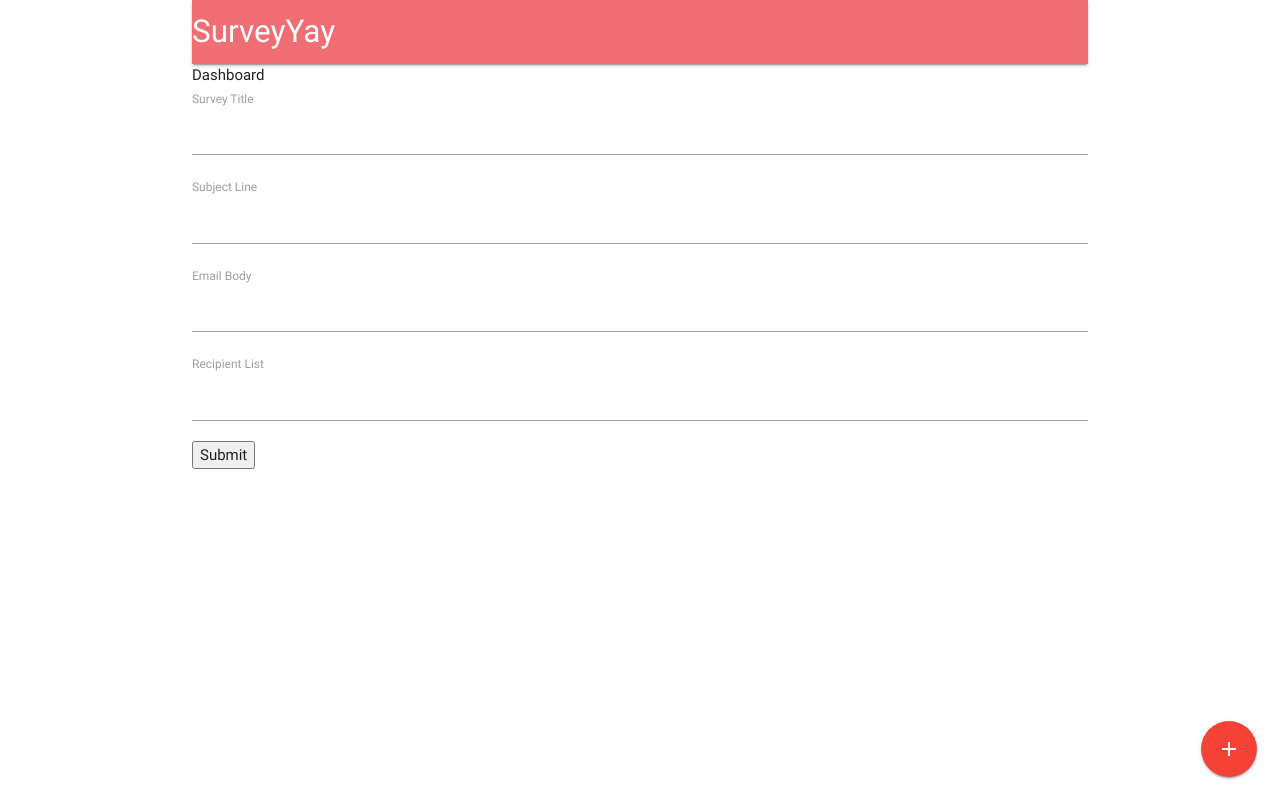
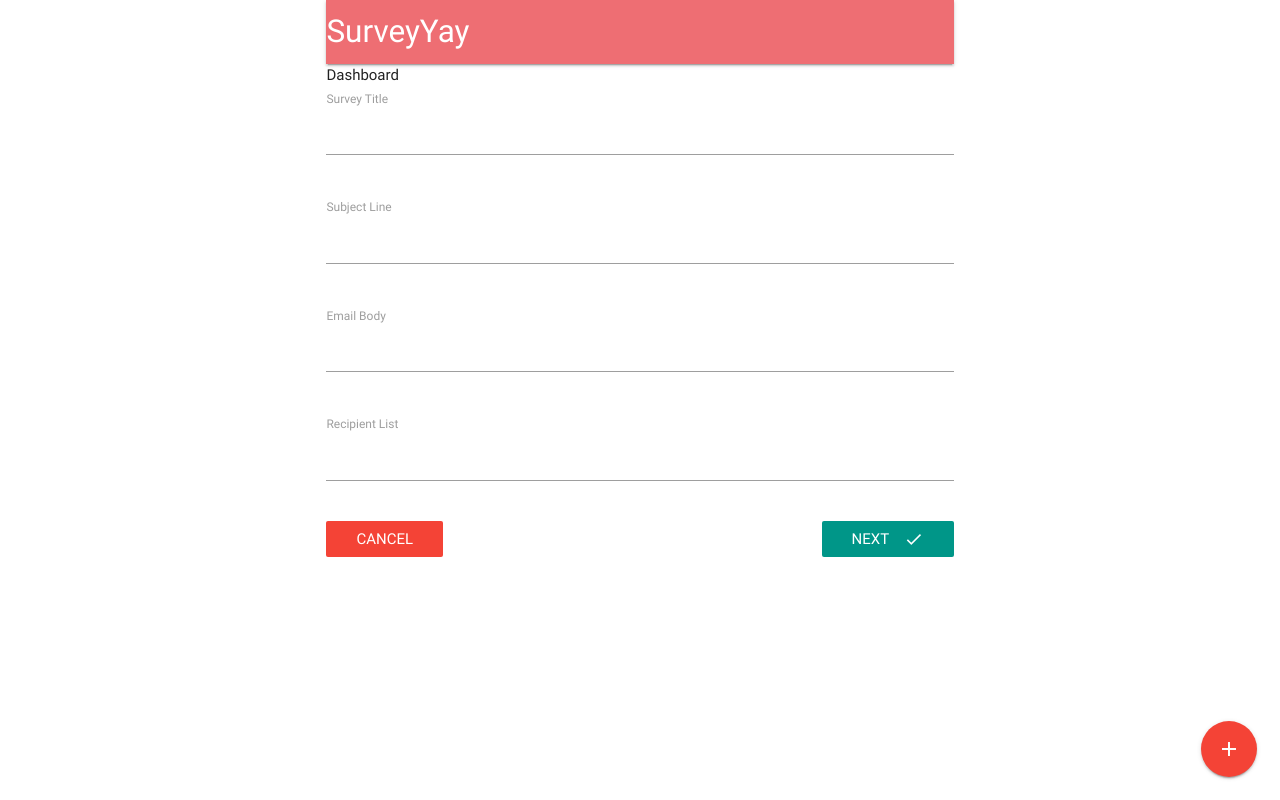
Before and after one commit to phuongha2012/SurveyYay, a React (Create React App) app in the folder client/: page /surveys/new in a window 1280 px wide. Built offline with nearby package versions, Linux system fonts and the light colour scheme; no server answers.

Commit message:
validate users' inputs

```diff
--- a/client/src/components/App.js
+++ b/client/src/components/App.js
@@ -17,7 +17,7 @@
     return (
       <div className="container">
         <BrowserRouter>
-          <div>
+          <div className="container">
             <Header />
             <Route exact path="/" component={Landing} />
             <Route path="/surveys" component={Dashboard} />
--- a/client/src/components/surveys/SurveyField.js
+++ b/client/src/components/surveys/SurveyField.js
@@ -1,10 +1,13 @@
 import React from 'react';
 
-export default ({ input, label }) => {
+export default ({ input, label, meta: { error, touched } }) => {
   return (
     <div>
       <label>{label}</label>
       <input {...input} />
+      <div className="red-text" style={{ marginBottom: '20px' }}>
+        {touched && error}
+      </div>
     </div>
   );
 };
--- a/client/src/components/surveys/SurveyForm.js
+++ b/client/src/components/surveys/SurveyForm.js
@@ -1,7 +1,9 @@
 import _ from 'lodash';
 import React, { Component } from 'react';
 import { reduxForm, Field } from 'redux-form';
+import { Link } from 'react-router-dom';
 import SurveyField from './SurveyField';
+import validateEmails from '../../utils/validateEmails';
 
 const FIELDS = [
   { label: 'Survey Title', name: 'title' },
@@ -22,13 +24,31 @@
       <div>
         <form onSubmit={this.props.handleSubmit(values => console.log(values))}>
           {this.renderFields()}
-          <button type="submit">Submit</button>
+          <Link to="/surveys" className="red btn-flat white-text">
+          Cancel
+          </Link>
+          <button type="submit" className="teal btn-flat right white-text">Next<i className="material-icons right">done</i></button>
         </form>
       </div>
     );
   }
 }
 
+function validate (values) {
+  const errors = {};
+
+  errors.emails = validateEmails(values.emails  || '');
+
+  _.each(FIELDS, ({ name }) => {
+    if (!values[name]) {
+      errors[name] = 'You must provide a value';
+    }
+  });
+
+  return errors;
+}
+
 export default reduxForm({
+  validate,
   form: 'surveyForm'
 })(SurveyForm);
--- /dev/null
+++ b/client/src/utils/validateEmails.js
@@ -0,0 +1,12 @@
+const re = /^(([^<>()\[\]\\.,;:\s@"]+(\.[^<>()\[\]\\.,;:\s@"]+)*)|(".+"))@((\[[0-9]{1,3}\.[0-9]{1,3}\.[0-9]{1,3}\.[0-9]{1,3}])|(([a-zA-Z\-0-9]+\.)+[a-zA-Z]{2,}))$/
+
+export default (emails) => {
+  const invalidEmails = emails
+    .split(',')
+    .map(email => email.trim())
+    .filter(email => re.test(email) === false)
+
+    if (invalidEmails.length) {
+      return `Invalid email(s): ${invalidEmails}`;
+    }
+};
```
